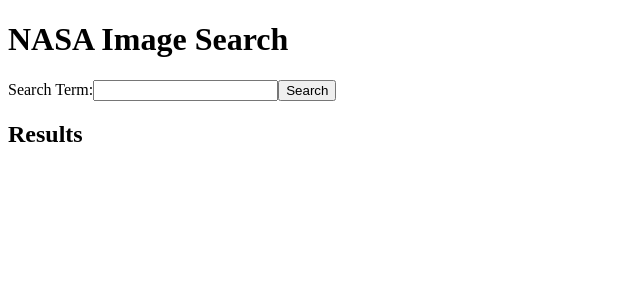
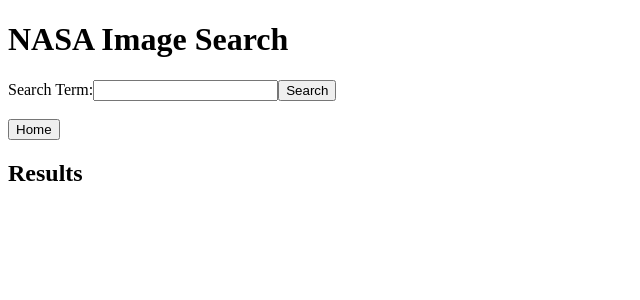
Before and after one commit to aniqaqill/nasa, a React (Create React App) app: page /search in a window 1280 px wide. Shown: the top 300 px of the page, without its empty margins (0-640 px from the left). Built offline with nearby package versions, Linux system fonts and the light colour scheme.

Commit message:
Add Buttons

```diff
--- a/src/Search.js
+++ b/src/Search.js
@@ -1,4 +1,5 @@
 import React from "react";
+import { Link } from "react-router-dom";
 
 class Search extends React.Component {
   state = {
@@ -42,6 +43,11 @@
           </label>
           <button type="submit">Search</button>
         </form>
+        <br />
+
+        <Link to="/">
+          <button>Home</button>
+        </Link>
         <h2>Results</h2>
         {/* Display the search results */}
         <ul>
```
